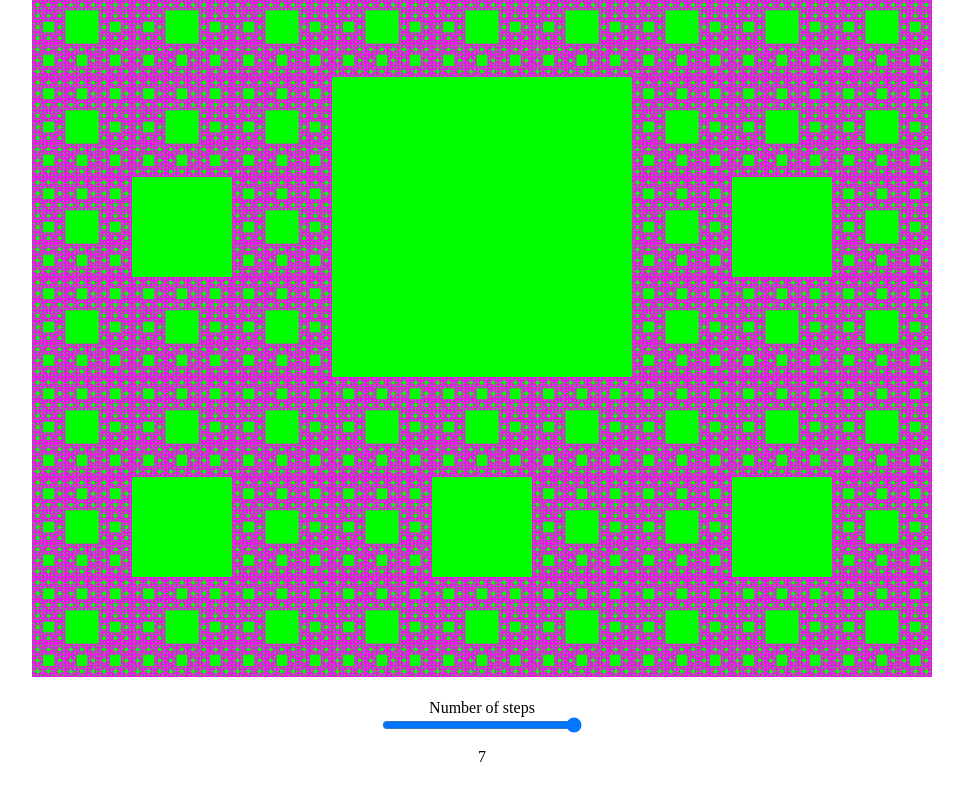
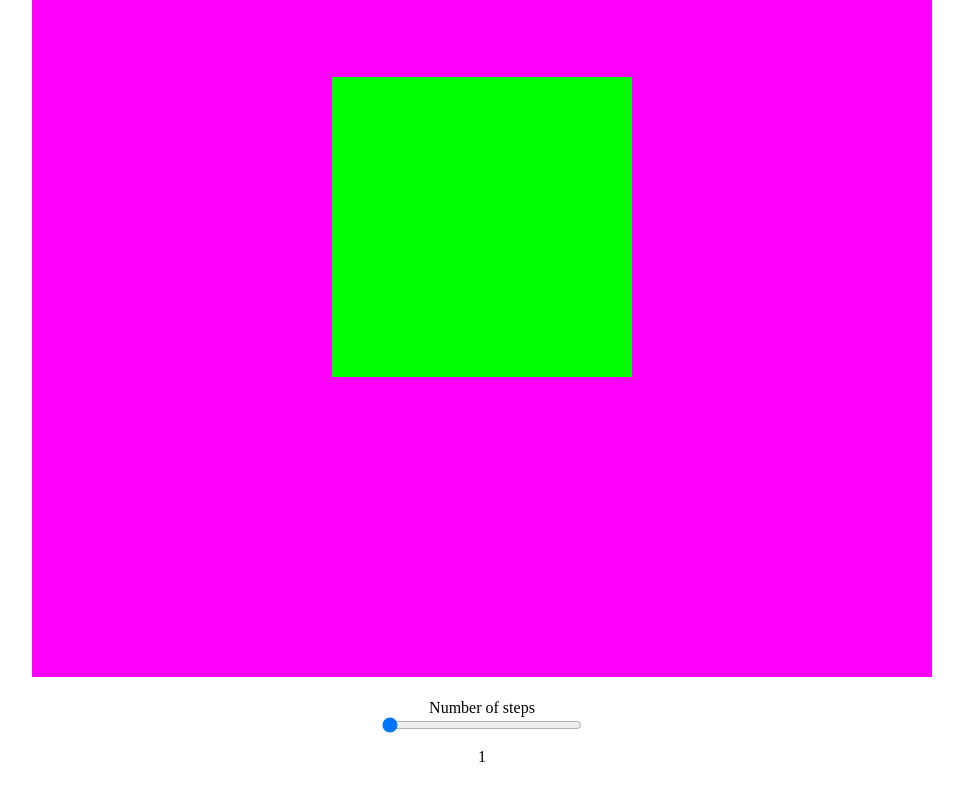
Before and after one commit to cedrichansen/csc470, a plain HTML site: page csc470hw01/index.html in a window 1280 px wide. Shown: the part 370-1170 px from the top of the page, without its empty margins (158-1121 px from the left). Drawn offline with Linux system fonts and the light colour scheme.

Commit message:
starting at 1 step now

```diff
--- a/csc470hw01/index.html
+++ b/csc470hw01/index.html
@@ -60,7 +60,7 @@ output {
   <br>
   <div>
     <label>Number of steps</label>
-    <input type="range" min="1" max="7" value="7">
+    <input type="range" min="1" max="7" value="1">
       <output></output>
   </div>
 
--- a/csc470hw01/triangle.js
+++ b/csc470hw01/triangle.js
@@ -2,7 +2,7 @@
 
 var gl;
 var vertices = [];
-var numberOfSteps = 7;
+var numberOfSteps = 1;
 var program;
 var numberOfSquares = 0;
 
@@ -109,7 +109,7 @@ function addSquare(xVal, yVal, width) {
 }
 
 function render() {
-
+    gl.bufferData(gl.ARRAY_BUFFER, new Float32Array(flatten(vertices)), gl.STATIC_DRAW);
     gl.clear(gl.COLOR_BUFFER_BIT);
     gl.drawArrays(gl.TRIANGLES, 0, vertices.length);
 }
```
